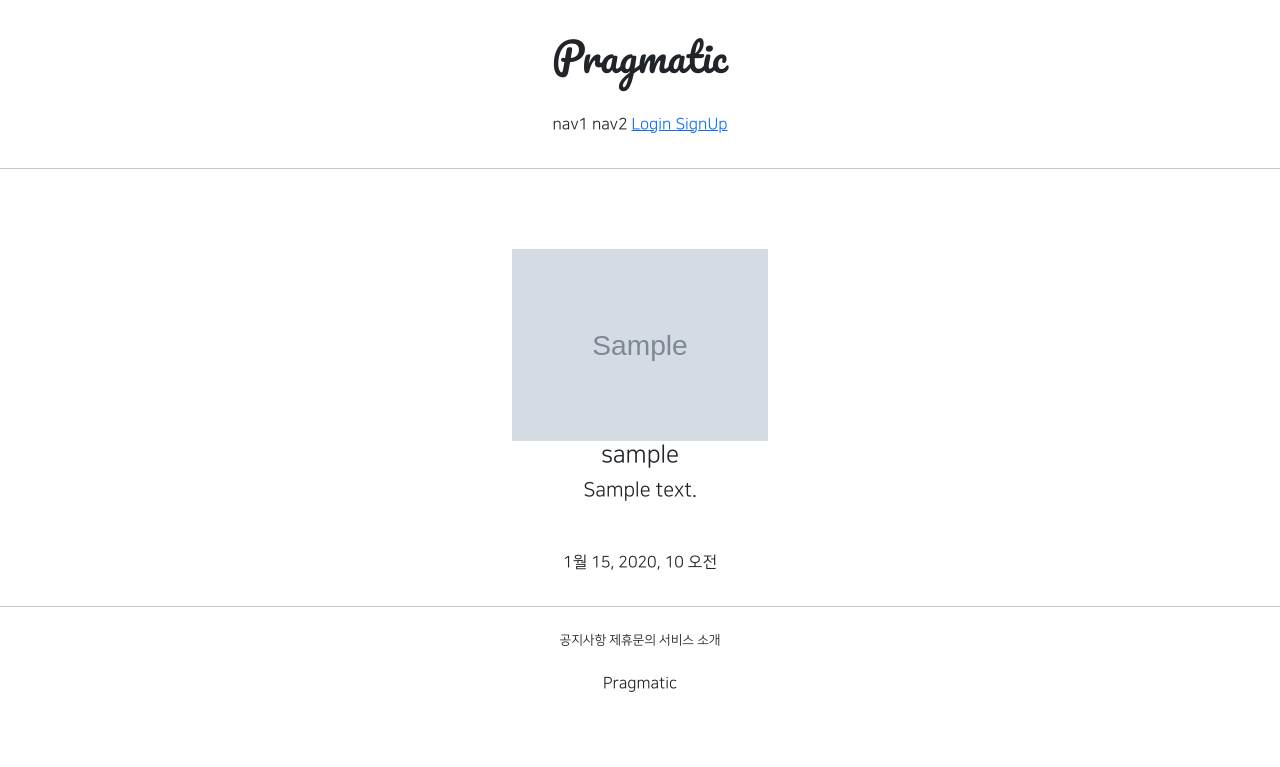
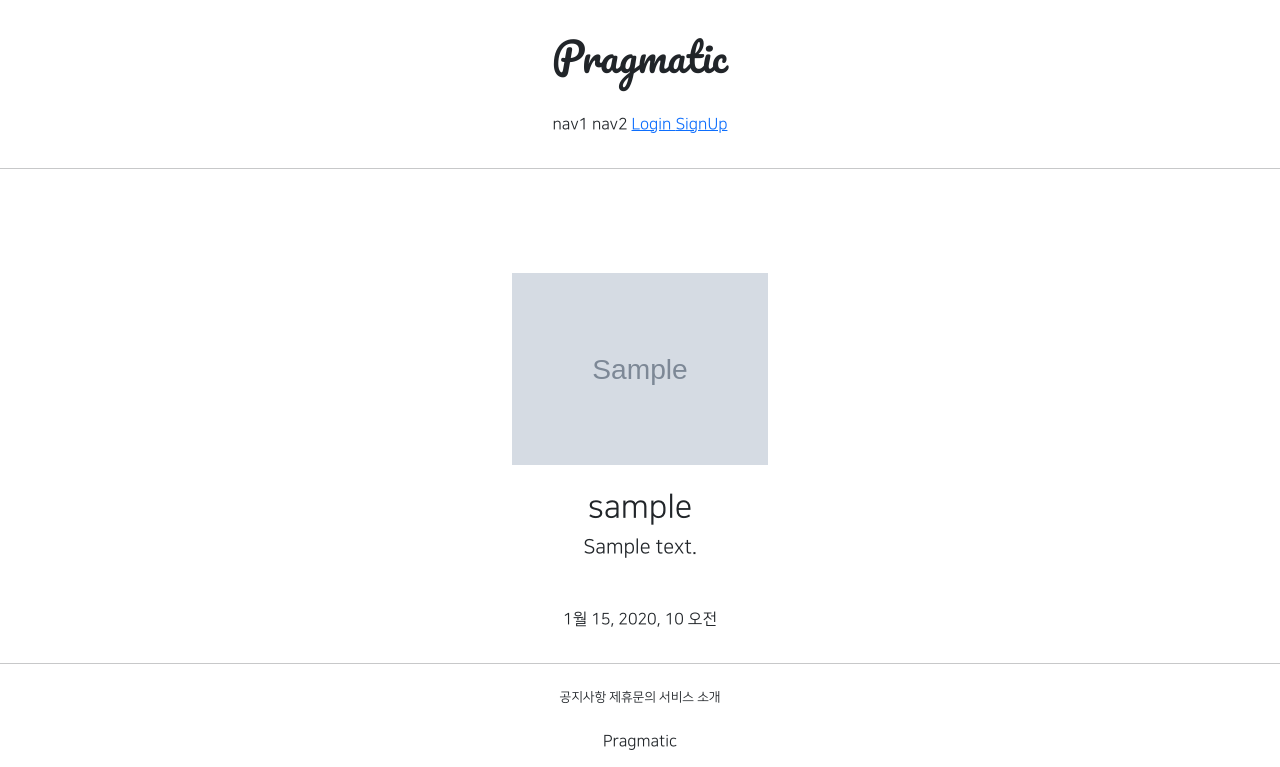
Before and after one commit to PR-Juyoung/GJAI_web, a Django app: page /accounts/detail/1 in a window 1280 px wide. Shown: the top 767 px of the page. Run offline with Django 3.2, Linux system fonts and the light colour scheme; tables that the repository leaves empty hold one stand-in row (values such as "Sample post"); grey boxes marked "Sample" are stand-in pictures; parts of the project's set-up code (start-up, migrations or seed data) failed here and were passed over; some libraries are stand-ins or nearby versions.

Commit message:
210727 hello_world commit_3

```diff
--- a/accountapp/templates/accountapp/detail.html
+++ b/accountapp/templates/accountapp/detail.html
@@ -6,16 +6,16 @@
         <div class="m-5">
             {% if target_user.profile %}
                 <img src="{{ target_user.profile.image.url }}"
-                     class="profile_image"
+                     class="profile_image m-4"
                      alt="profile image">
-                <h4>{{ target_user.profile.nickname }}</h4>
+                <h2 class="NNS_B">{{ target_user.profile.nickname }}</h2>
                 <h5>{{ target_user.profile.message }}</h5>
             {% else %}
-            <h4>
+            <h2>
                 <a href="{% url 'profileapp:create' %}">
                     Create Profile
                 </a>
-            </h4>
+            </h2>
             {% endif %}
         </div>
         <div>
--- a/static/base.css
+++ b/static/base.css
@@ -23,3 +23,7 @@
     border-redius: 20rem;
     object-fit: cover;
 }
+
+. NNS_B {
+    font-family: "NanumSquareB", cursive;
+}
```
